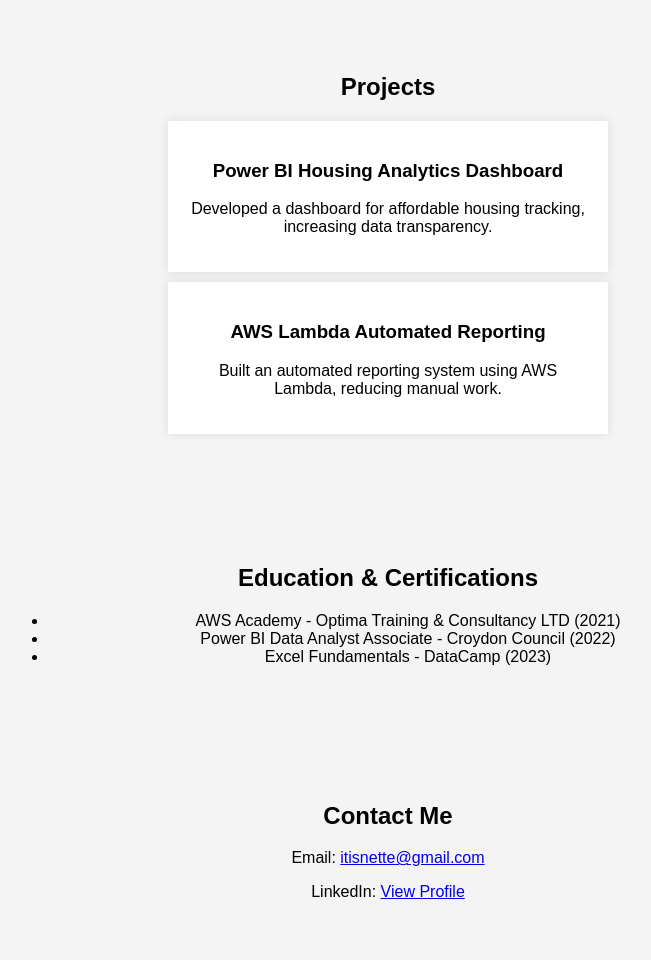
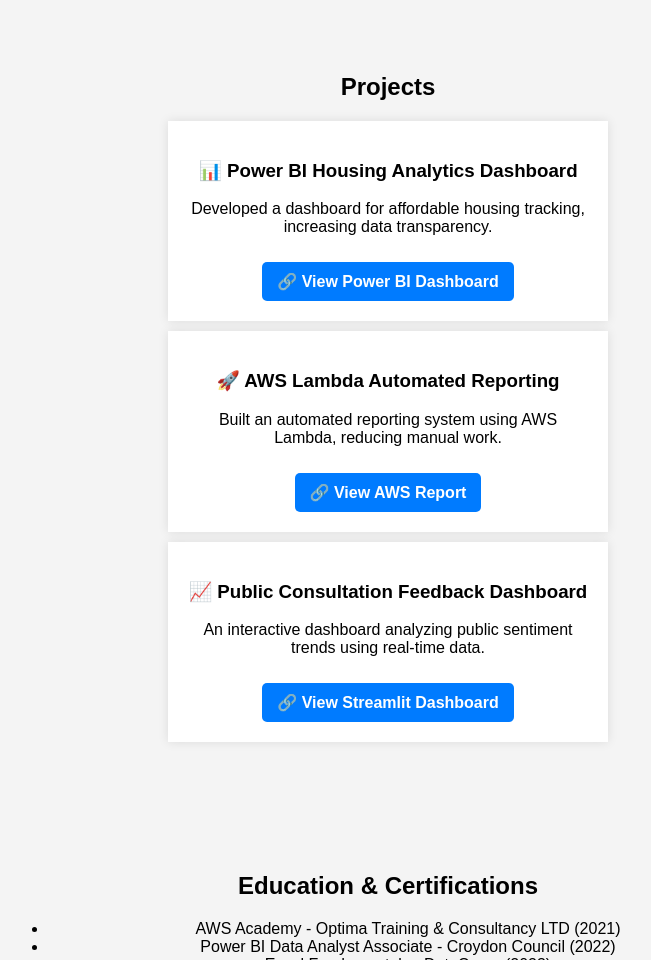
Before and after one commit to ItIsNette/Portfolio-AH, a website: page index.html in a window 1280 px wide. Shown: the part 1720-2680 px from the top of the page, without its empty margins (252-903 px from the left). Drawn offline with Linux system fonts and the light colour scheme.

Commit message:
Added Streamlit project to portfolio

```diff
--- a/index.html
+++ b/index.html
@@ -83,15 +83,33 @@
 
     <section id="projects">
         <h2>Projects</h2>
+
         <div class="project-card">
-            <h3>Power BI Housing Analytics Dashboard</h3>
+            <h3>📊 Power BI Housing Analytics Dashboard</h3>
             <p>Developed a dashboard for affordable housing tracking, increasing data transparency.</p>
+            <a href="https://app.powerbi.com/view?r=YOUR_POWER_BI_EMBED_URL" target="_blank" class="project-button">
+                🔗 View Power BI Dashboard
+            </a>
         </div>
+
         <div class="project-card">
-            <h3>AWS Lambda Automated Reporting</h3>
+            <h3>🚀 AWS Lambda Automated Reporting</h3>
             <p>Built an automated reporting system using AWS Lambda, reducing manual work.</p>
+            <a href="http://YOUR_AWS_EC2_PUBLIC_IP" target="_blank" class="project-button">
+                🔗 View AWS Report
+            </a>
+        </div>
+
+        <div class="project-card">
+            <h3>📈 Public Consultation Feedback Dashboard</h3>
+            <p>An interactive dashboard analyzing public sentiment trends using real-time data.</p>
+            <a href="https://shiny-guacamole-wr5vrp49qqpjfrjg-8501.app.github.dev/"
+               target="_blank" class="project-button">
+                🔗 View Streamlit Dashboard
+            </a>
         </div>
     </section>
+
 
     <section id="education">
         <h2>Education & Certifications</h2>
--- a/styles.css
+++ b/styles.css
@@ -71,3 +71,18 @@
     margin: 20px auto;
     border: 3px solid #007bff; /* Optional border */
 }
+.project-card a {
+    display: inline-block;
+    margin-top: 10px;
+    padding: 10px 15px;
+    background-color: #007bff;
+    color: white;
+    text-decoration: none;
+    font-weight: bold;
+    border-radius: 5px;
+    transition: background-color 0.3s;
+}
+
+.project-card a:hover {
+    background-color: #0056b3;
+}
```
